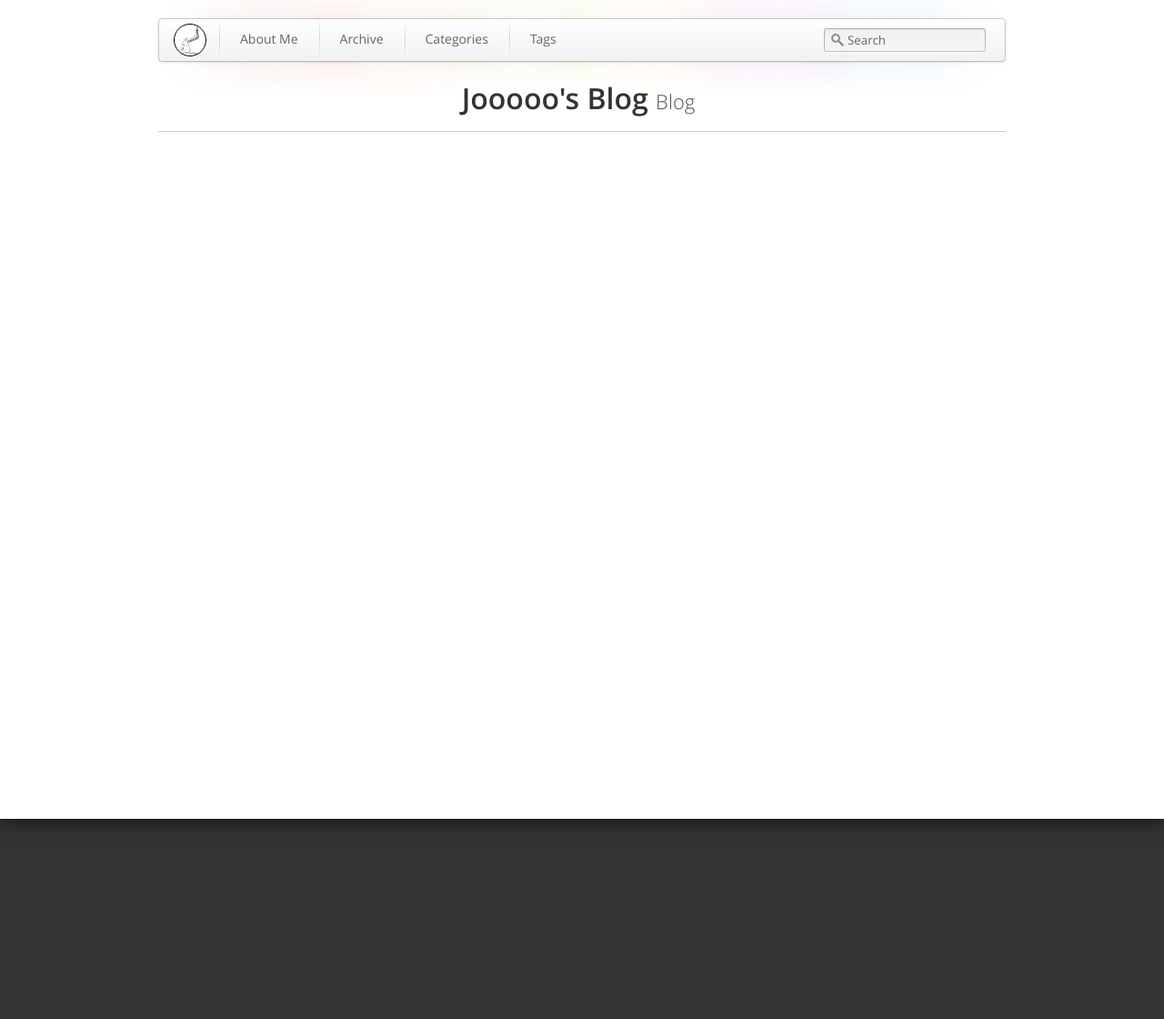
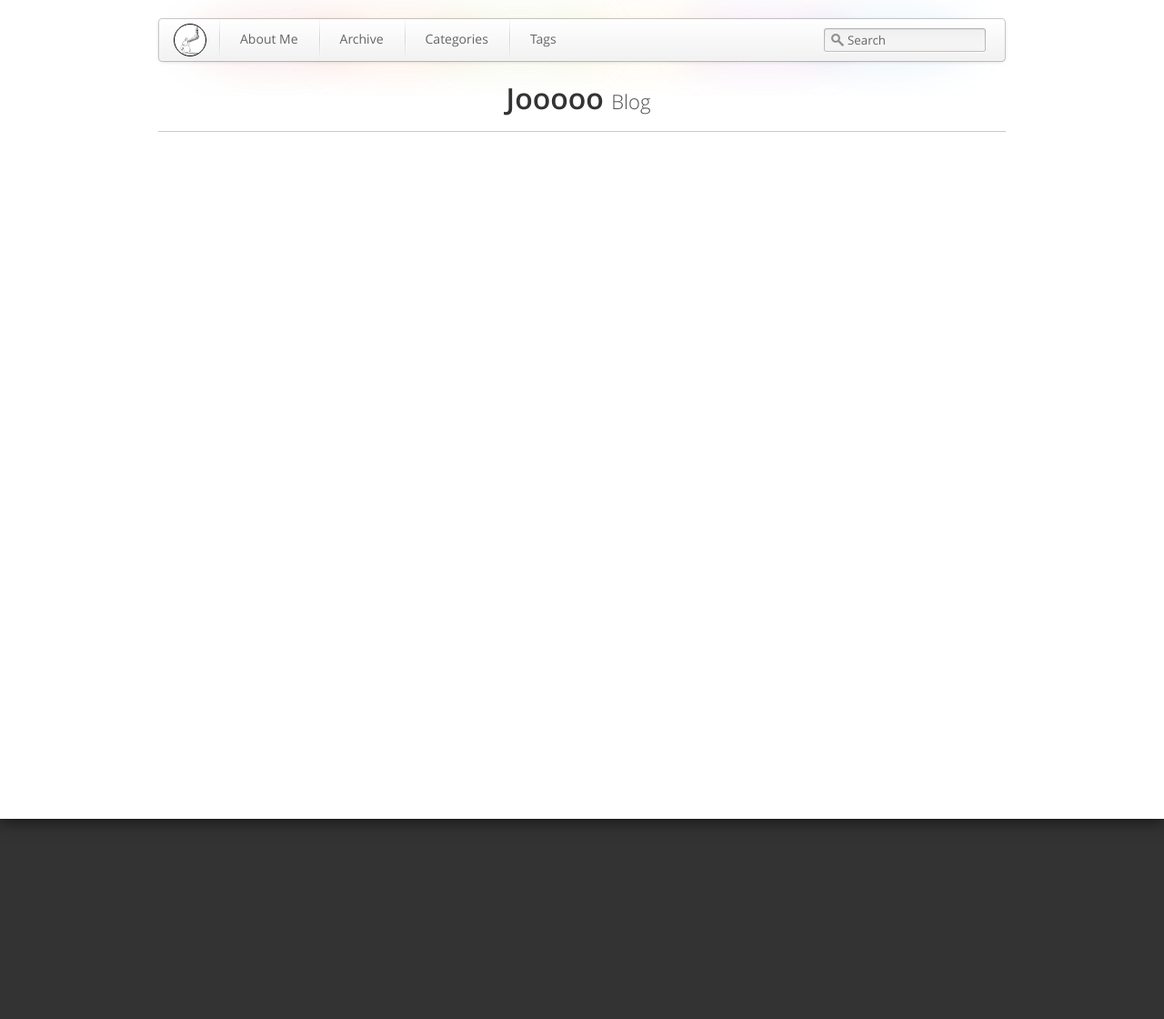
Before and after one commit to tinybread/tinybread.github.com, a Jekyll site: the page built from index.html, in a window 1280 px wide. Shown: the whole page at 91% size. Built offline with Jekyll 4.4.1, drawn with Linux system fonts in a browser that asks for light colours.

Commit message:
no message

```diff
--- a/_config.yml
+++ b/_config.yml
@@ -9,7 +9,7 @@ markdown: kramdown
 
 # The title and tagline is showed on homepage
 #
-title :  Jooooo's Blog
+title :  Jooooo
 tagline: Blog
 
 # Information about author
```
